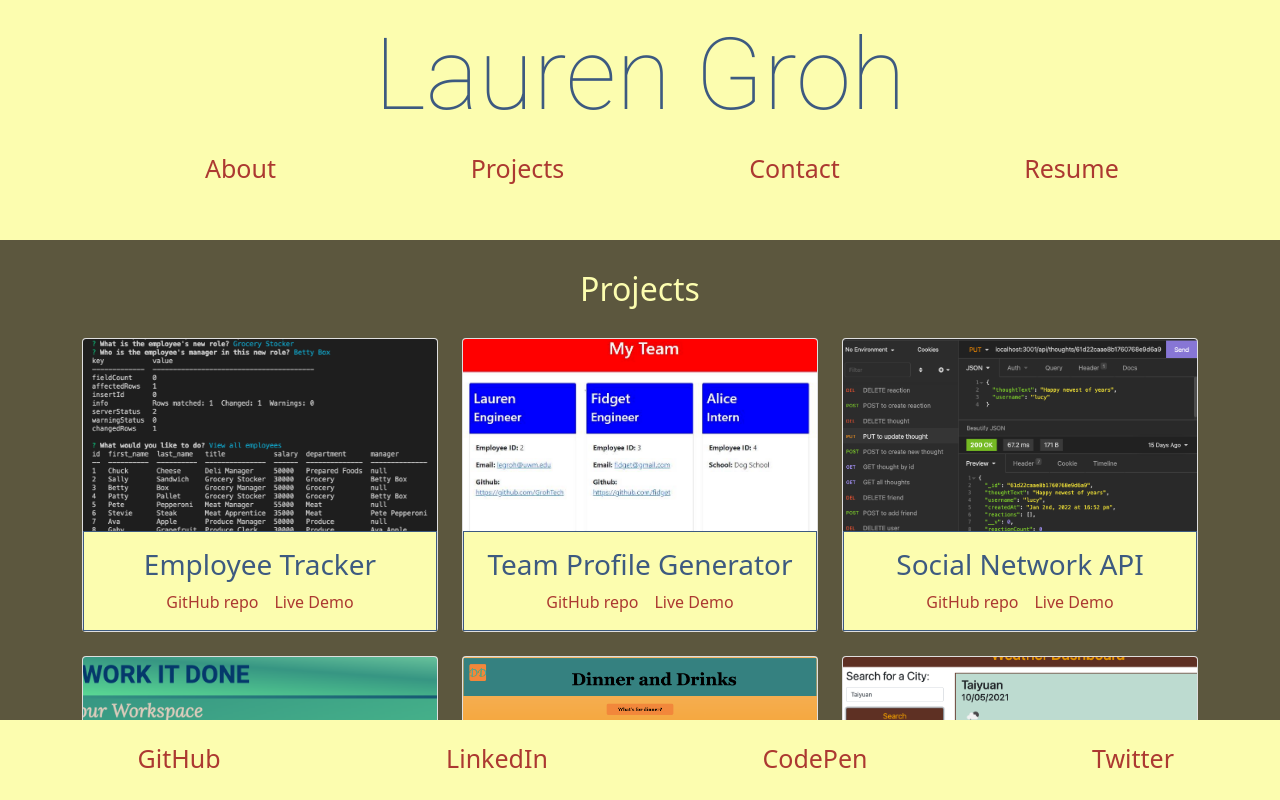
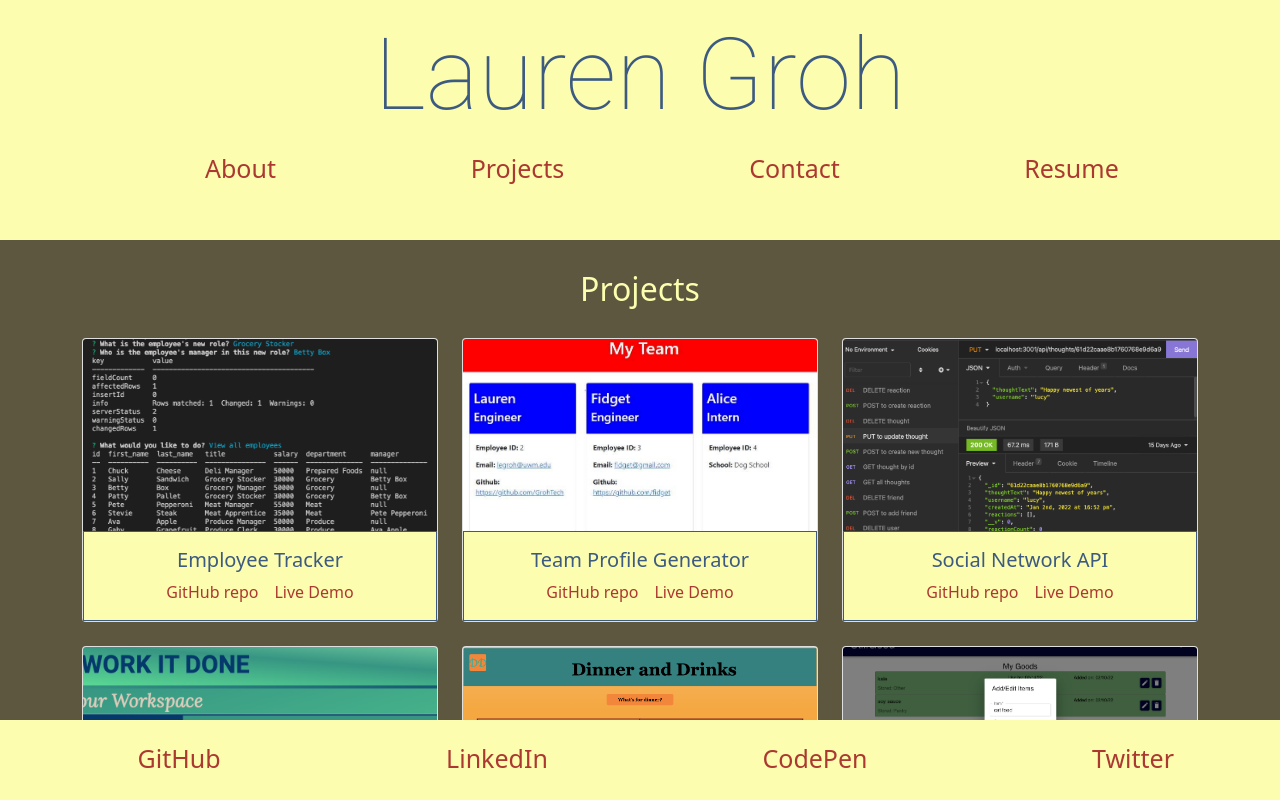
Before and after one commit to GrohTech/react-portfolio, a React (Create React App) app: page /projects in a window 1280 px wide. Built offline with nearby package versions, Linux system fonts and the light colour scheme.

Commit message:
add still good image and link to projects

```diff
--- a/src/components/Projects/Projects.css
+++ b/src/components/Projects/Projects.css
@@ -5,6 +5,9 @@
 }
 .projects h2 {
     margin-bottom: 30px;
+}
+.projects h3 {
+    font-size: 20px;
 }
 .projects a{
     text-decoration: none;
--- a/src/components/Projects/index.js
+++ b/src/components/Projects/index.js
@@ -5,7 +5,7 @@ import teamProfileGenerator from '../../assets/images/team-profile-generator.png
 import socialNetworkApi from '../../assets/images/social-network-api.png';
 import workItDone from '../../assets/images/work-it-done.png';
 import dinnerAndDrinks from '../../assets/images/dinner-and-drinks.png';
-import weatherDashboard from '../../assets/images/weather-dashboard.png';
+import stillGood from '../../assets/images/still-good.png';
 
 const Projects = () => {
 
@@ -78,12 +78,12 @@ const Projects = () => {
                     </section>
                     <section className="col-sm">
                             <section className="project-item card">
-                                <img src={weatherDashboard} className= "card-img-top" id="weather-dashboard" alt="weather dashboard project photo" />
+                                <img src={stillGood} className= "card-img-top" id="still-good" alt="still good project photo" />
                                 <section className="card-body">
-                                    <h3 className="card-title">Weather Dashboard</h3>
+                                    <h3 className="card-title">StillGood</h3>
                                     <section className="card-text">
                                         <a className="card-link" href="https://github.com/GrohTech/weather-dashboard" target="_blank">GitHub repo</a>
-                                        <a className="card-link" href="https://grohtech.github.io/weather-dashboard/" target="_blank">Live Demo</a>
+                                        <a className="card-link" href="https://pacific-bayou-24755.herokuapp.com/" target="_blank">Live Demo</a>
                                     </section>
                                 </section>
                             </section>
```
Also changed, not shown: src/assets/images/still-good.png (added).
